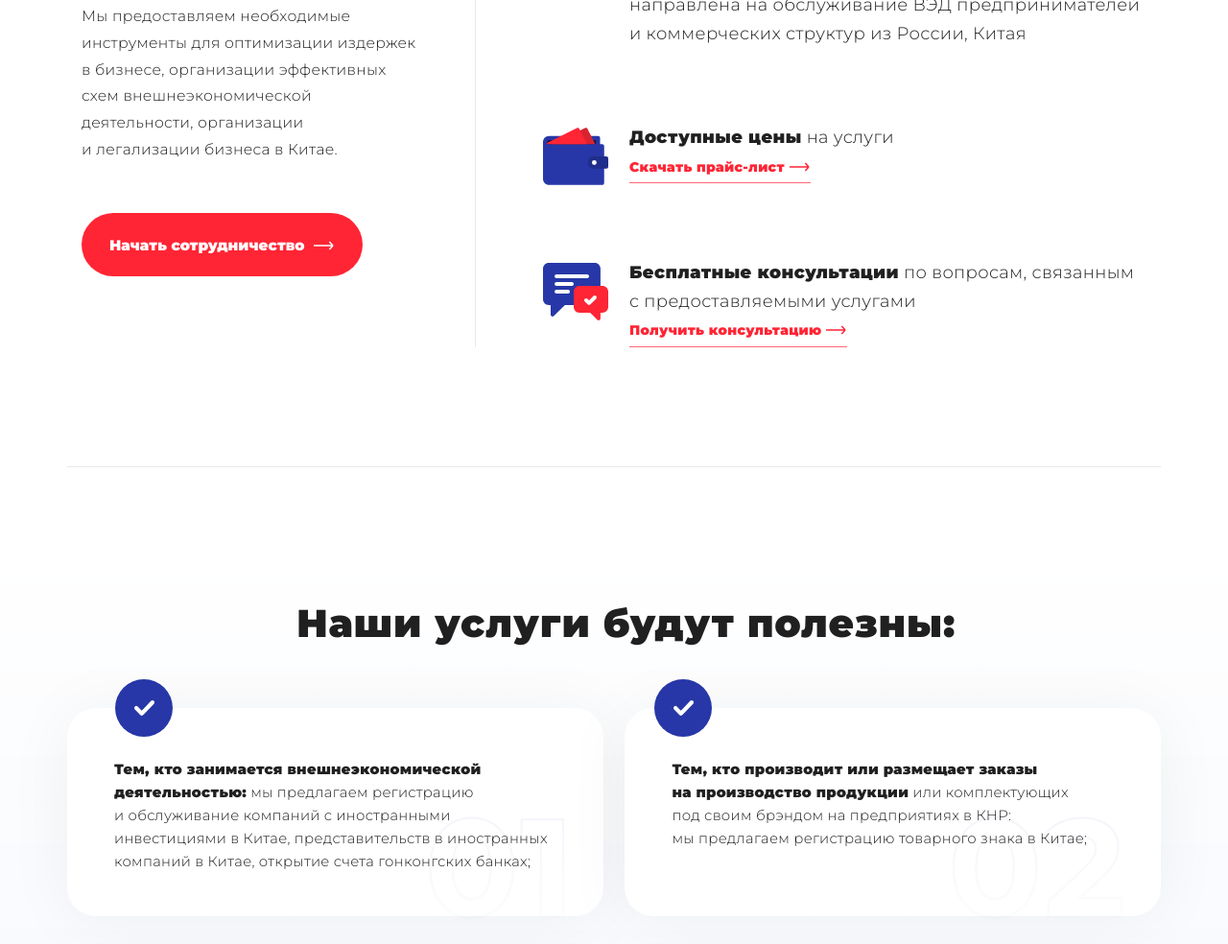
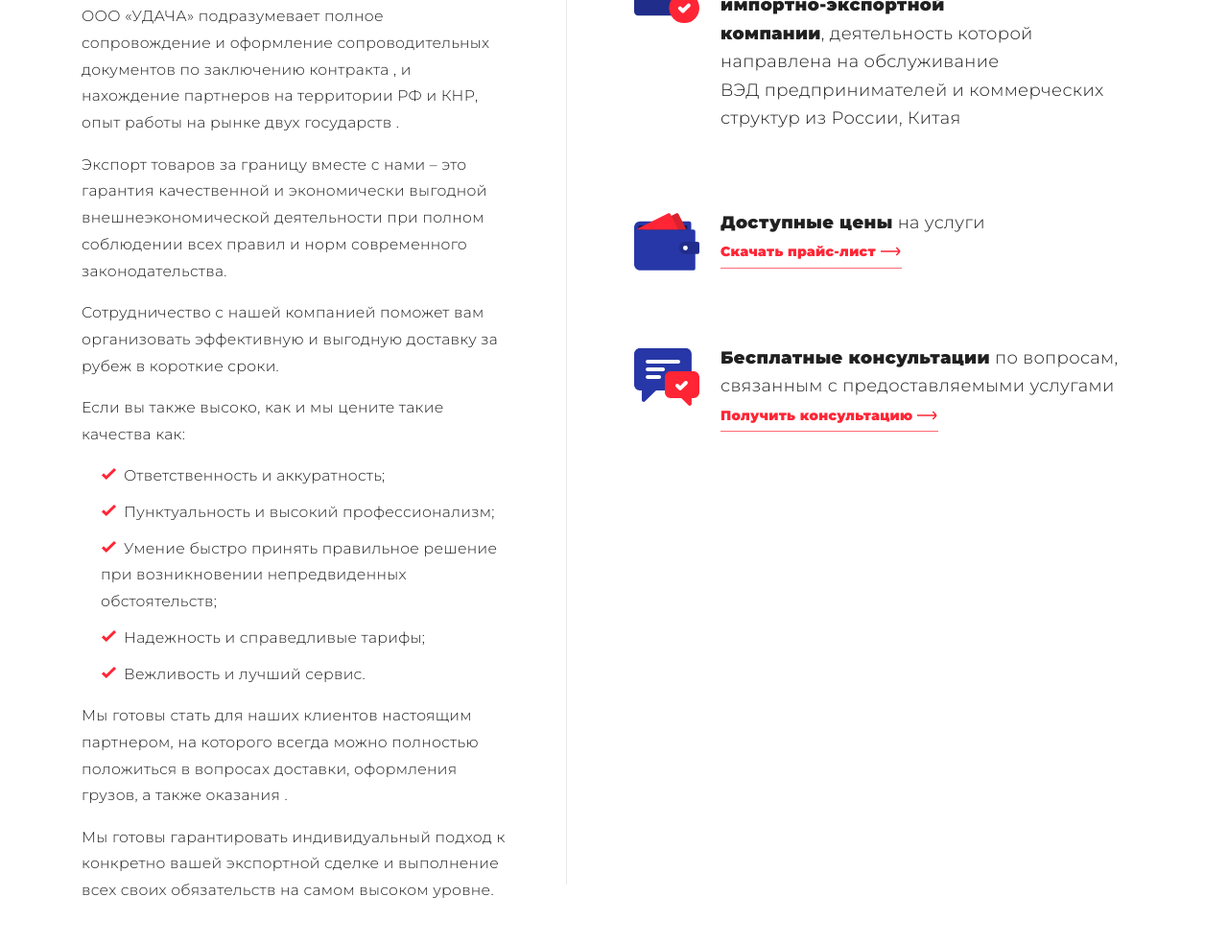
Before and after one commit to Irina-S/udacha, a website: page #src/newindex.html in a window 1280 px wide. Shown: the part 1236-2220 px from the top of the page at 96% size. Drawn offline with nearby package versions, Linux system fonts and the light colour scheme; files that its build step writes are made by us from their sources; files whose address does not match are found by name.

Commit message:
Правки

```diff
--- a/#src/js/script.js
+++ b/#src/js/script.js
@@ -16,7 +16,8 @@ $(document).ready(function(){
     // ОТКРЫТИЕ МОДАЛОК
     $('a[href="#modal-callback"], a[href="#modal-request"]').magnificPopup({
         type:'inline',
-        showCloseBtn:false
+        showCloseBtn:false,
+        mainClass: 'mfp-fade'
       });
 
     // ЗАКРЫТИЕ ОТКРЫТОЙ МОДАЛКИ
--- a/#src/index.html
+++ b/#src/newindex.html
@@ -10,8 +10,13 @@
     <link rel="stylesheet" href="css/bootstrap-grid.css">
     <link rel="stylesheet" href="css/magnific-popup.css">
     <link rel="stylesheet" href="css/my-grid.css">
-    <link rel="stylesheet" href="css/style.css?v=1.0.3">
-    <link rel="stylesheet" href="css/responsive.css?v=1.0.3">
+    <link rel="stylesheet" href="css/style.css?v=1.0.4">
+    <link rel="stylesheet" href="css/responsive.css?v=1.0.4">
+    <style>
+        .exp-list {
+            height: 85%;
+        }
+    </style>
     <title>Удача</title>
 </head>
 <body>
@@ -78,15 +83,28 @@
     <section class="exp">
         <div class="container">
             <div class="row exp__body">
-                <div class="col-6 col-lg-4 exp__left">
+                <div class="col-6 col-lg-5 exp__left">
                     <!-- <div class="exp__text-block"></div> -->
                     <h2 class="section-title">В чем мы разбираемся, наш опыт и преимущество</h2>
                     <div class="exp__desc">
-                        Мы предоставляем необходимые инструменты для оптимизации издержек в бизнесе, организации эффективных схем внешнеэкономической деятельности, организации и легализации бизнеса в Китае.
+                        <p>ООО «УДАЧА» подразумевает полное сопровождение и оформление сопроводительных документов по заключению контракта , и нахождение партнеров на территории РФ и КНР, опыт работы на рынке двух государств .</p>
+                        <p>Экспорт товаров за границу вместе с нами – это гарантия качественной и экономически выгодной внешнеэкономической деятельности при полном соблюдении всех правил и норм современного законодательства.</p>
+                        <p>Сотрудничество с нашей компанией поможет вам организовать эффективную и выгодную доставку за рубеж в короткие сроки.</p>
+                        <p>Если вы также высоко, как и мы цените такие качества как:
+                            <ul class="desc-list">
+                                <li class="desc-list__item">Ответственность и аккуратность;</li>
+                                <li class="desc-list__item">Пунктуальность и высокий профессионализм;</li>
+                                <li class="desc-list__item">Умение быстро принять правильное решение при возникновении непредвиденных обстоятельств;</li>
+                                <li class="desc-list__item">Надежность и справедливые тарифы;</li>
+                                <li class="desc-list__item">Вежливость и лучший сервис.</li>
+                            </ul>
+                        </p>
+                        <p>Мы готовы стать для наших клиентов настоящим партнером, на которого всегда можно полностью положиться в вопросах доставки, оформления грузов, а также оказания .</p>
+                        <p>Мы готовы гарантировать индивидуальный подход к конкретно вашей экспортной сделке и выполнение всех своих обязательств на самом высоком уровне.</p>
                     </div>
                     <a href="#modal-request" class="btn">Начать сотрудничество <img class="btn__arrow" src="img/arrow.svg" alt=""></a>
                 </div>
-                <div class="col-6 col-lg-8 exp__right">
+                <div class="col-6 col-lg-7 exp__right">
                 <ul class="exp-list">
                     <li class="exp-list__item">
                         <img class="exp-list__icon" src="img/handshake.svg" alt="">
--- a/#src/scss/style.scss
+++ b/#src/scss/style.scss
@@ -69,7 +69,7 @@ a{
     border-radius: 60px;
     transition: background-color 0.3s;
 
-    &:hover{
+    &:hover, &:active{
         background-color: $pale-rose;
         cursor: pointer;
     }
@@ -403,6 +403,18 @@ a{
             top:-10px;
             @include adaptive-value('width', 90, 35, 3);
         }
+    }
+}
+
+.desc-list{
+    padding:0;
+    margin:0;
+
+    &__item{
+        list-style-image: url('../img/tick.svg');
+        margin-bottom: 10px;
+        padding-left: 20px;
+        list-style-position: inside;
     }
 }
 
```
Also changed, not shown: dist/css/style.css, dist/index.html, dist/js/script.js, dist/newindex.html (added).
